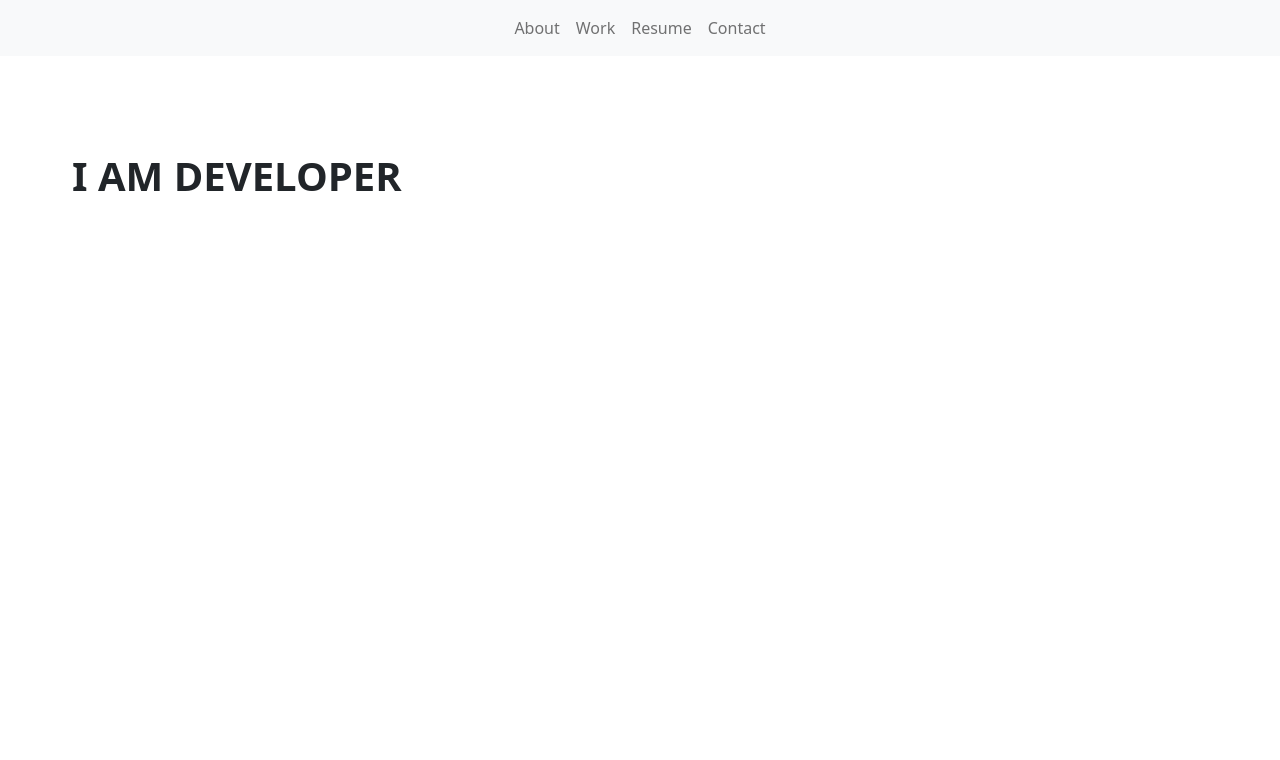
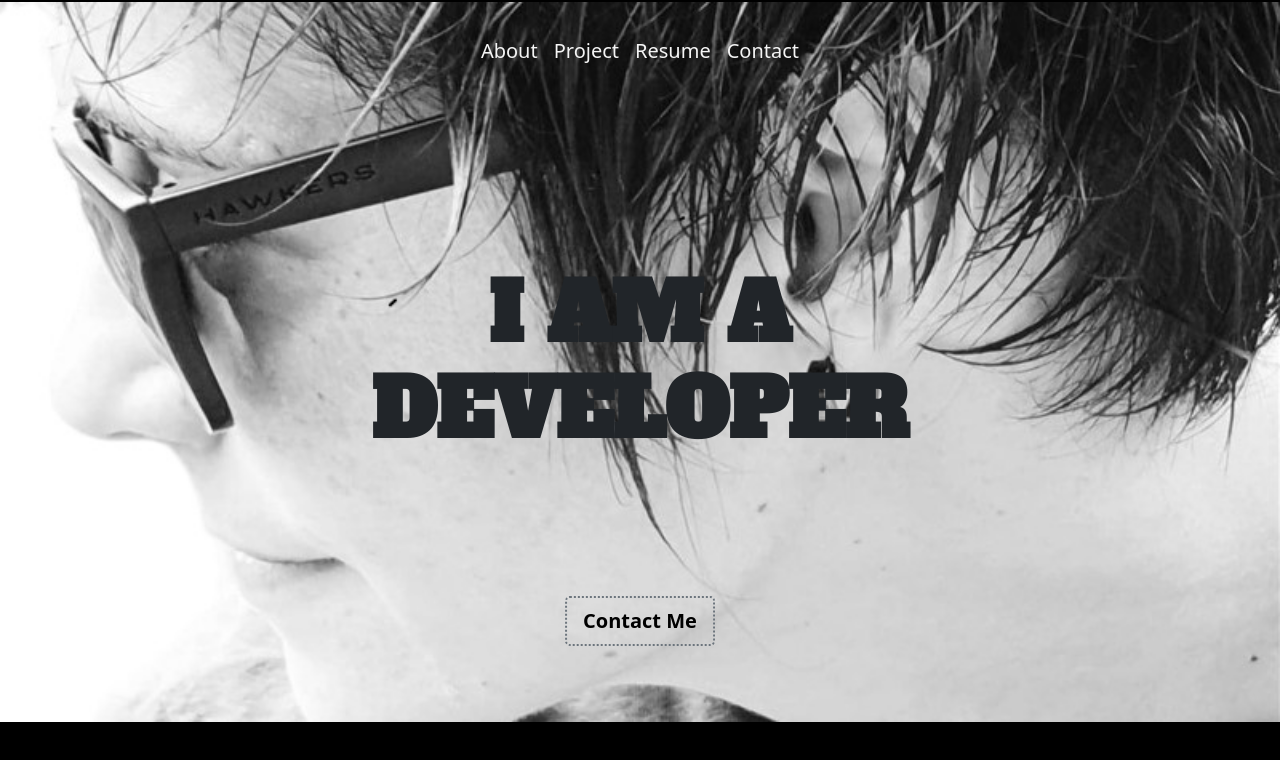
Before and after one commit to RlucSal/Bootstrap-Portfolio, a plain HTML site: page index.html in a window 1280 px wide. Drawn offline with nearby package versions, Linux system fonts and the light colour scheme; a web font is replaced by a local one.

Commit message:
added hero image and finishing navbar

```diff
--- a/css/style.css
+++ b/css/style.css
@@ -1,4 +1,84 @@
-#top-page{
+*{
+  margin: 0;
+  padding: 0;
+}
+body{
+  background-color: black;
+}
+.navbar{
+  position: relative;
+  top: 20px;
+  width: 100%;
+  z-index: 1;
+  background: none;
+  border-radius: 0;
+}
+.navbar-toggler{
+  color: grey !important;
+  border-color: grey !important;
+}
+.navbar-nav .nav-item .nav-link{
+  color: whitesmoke !important;
+  font-size: 20px !important;
+}
+.navbar-nav .nav-item .nav-link:hover{
+  color: grey !important;
+  border-style: dotted !important;
+  border-width: 1.5px !important;
+
+}
+.navbar-nav .nav-item .nav-link:hover:active{
+ color:whitesmoke;
+ background-color:transparent;
+ padding: 2px;
+ font-size: 23px;
+
+}
+.image1{
+  position: relative;
+  display: block;
   width: 100%;
   height: 100%;
 }
+#slide1{
+ top: -60px;
+ bottom: 0;
+}
+.hero-sentence {
+  position: absolute;
+  top: 50%;
+  left: 50%;
+  transform: translate( -50%, -50% );
+  text-align: center;
+  font-weight: bold;
+  font-size: 80px;
+  font-family: Alfa Slab One;
+}
+.btn{
+  position: absolute;
+  top: 86%;
+  left: 50%;
+  transform: translate( -50%, -50% );
+  text-align: center;
+  font-weight: bold !important;
+  border-style: dotted !important;
+  border-width: 2px !important;
+  background-color: transparent !important;
+  color: black !important;
+  box-shadow: none !important;
+
+}
+.btn:hover{
+  color:black !important;
+  border-width: 3px !important;
+  border-color: black !important;
+  border-style:solid !important ;
+  background-color: transparent !important;
+}
+.btn:hover:active{
+  font-size: 25px !important;
+  border-width: 3px !important;
+  border-color: black !important;
+  border-style:solid !important;
+
+}
--- a/index.html
+++ b/index.html
@@ -3,33 +3,35 @@
   <head>
     <meta charset="utf-8">
     <meta name="viewport" content="width=device-width, initial-scale=1">
+    <title>Bootstrap Portfolio</title>
 
     <!--Bootstrap and CSS-->
-    <link href="https://cdn.jsdelivr.net/npm/bootstrap@5.2.3/dist/css/bootstrap.min.css" rel="stylesheet" integrity="sha384-rbsA2VBKQhggwzxH7pPCaAqO46MgnOM80zW1RWuH61DGLwZJEdK2Kadq2F9CUG65" crossorigin="anonymous">
-    <link rel="stylesheet" href="https://cdn.jsdelivr.net/npm/bootstrap-icons@1.11.1/font/bootstrap-icons.css">
-    <link href="https://fonts.googleapis.com/css2?family=Fuggles&display=swap" rel="stylesheet">
-    <link href="https://fonts.googleapis.com/css2?family=Albert+Sans:wght@300&display=swap" rel="stylesheet">
 
-    <link rel="stylesheet" href="css/style.css">
+    <link href="https://cdn.jsdelivr.net/npm/bootstrap@5.1.3/dist/css/bootstrap.min.css" rel="stylesheet" integrity="sha384-1BmE4kWBq78iYhFldvKuhfTAU6auU8tT94WrHftjDbrCEXSU1oBoqyl2QvZ6jIW3" crossorigin="anonymous">
+    <link href="https://fonts.googleapis.com/css2?family=Alfa+Slab+One&family=Anton&family=Titan+One&display=swap" rel="stylesheet">
     <link rel="stylesheet" href="css/reset.css">
 
     <!-- Custom styles for this template -->
     <link href="css/style.css" rel="stylesheet">
-
-   <title>Bootstrap Portfolio</title>
     </head>
 
-    <body id="top page">
+
+    <body>
 
     <!--NavBar-->
-    <nav class="navbar navbar-expand-lg navbar-light bg-light">
+
+     <nav class="navbar navbar-expand-lg navbar-light bg-transpatrent">
+      <div class="container-fluid">
+        <button class="navbar-toggler " type="button" data-bs-toggle="collapse" data-bs-target="#navbarSupportedContent" aria-controls="navbarSupportedContent" aria-expanded="false" aria-label="Toggle navigation">
+          <span class="navbar-toggler-icon "></span>
+        </button>
         <div class="collapse navbar-collapse" id="navbarSupportedContent">
-        <ul class="navbar-nav m-auto">
-          <li class="nav-item active">
+          <ul class="navbar-nav m-auto mb-2 mb-lg-0">
+            <li class="nav-item">
               <a class="nav-link" href="#">About</a>
             </li>
             <li class="nav-item">
-            <a class="nav-link" href="#">Work</a>
+              <a class="nav-link" href="#">Project</a>
             </li>
             <li class="nav-item">
               <a class="nav-link" href="#">Resume</a>
@@ -37,22 +39,17 @@
             <li class="nav-item">
               <a class="nav-link" href="#">Contact</a>
             </li>
-            </div>
-          </li>
+
           </ul>
-      </div>
-    </nav>
-     <!--End NavBar-->
-     <!--Hero section-->
-      <div class="container-fluid">
-        <div class="p-5 mb-4 bg-body-tertiary">
-            <div class="container-fluid py-5">
-              <h1 class="display- fw-bold">I AM DEVELOPER</h1>
-
 
         </div>
       </div>
-
+    </nav>
+     <!--Hero-->
+     <div id="slide1"class="carousel slide">
+          <img class="image1" src="images/WhatsApp Image 2023-10-27 at 22.02.38_a2189857.jpg" alt="First slide Hero image">
+          <h1 class="hero-sentence"><span> I AM A DEVELOPER</span></h1>
+          <button type="button" class="btn btn-secondary btn-lg">Contact Me</button>
         </div>
 
 
@@ -76,6 +73,7 @@
 
 
 
+        <script src="https://cdn.jsdelivr.net/npm/@popperjs/core@2.10.2/dist/umd/popper.min.js" integrity="sha384-7+zCNj/IqJ95wo16oMtfsKbZ9ccEh31eOz1HGyDuCQ6wgnyJNSYdrPa03rtR1zdB" crossorigin="anonymous"></script>
+        <script src="https://cdn.jsdelivr.net/npm/bootstrap@5.1.3/dist/js/bootstrap.min.js" integrity="sha384-QJHtvGhmr9XOIpI6YVutG+2QOK9T+ZnN4kzFN1RtK3zEFEIsxhlmWl5/YESvpZ13" crossorigin="anonymous"></script>
 
-    <script src="https://cdn.jsdelivr.net/npm/bootstrap@5.2.3/dist/js/bootstrap.bundle.min.js" integrity="sha384-kenU1KFdBIe4zVF0s0G1M5b4hcpxyD9F7jL+jjXkk+Q2h455rYXK/7HAuoJl+0I4" crossorigin="anonymous"></script>
   </body>
```
Also changed, not shown: images/WhatsApp Image 2023-10-27 at 22.02.38_a2189857.jpg (added). Lines whose indentation alone changed are shown as unchanged.
